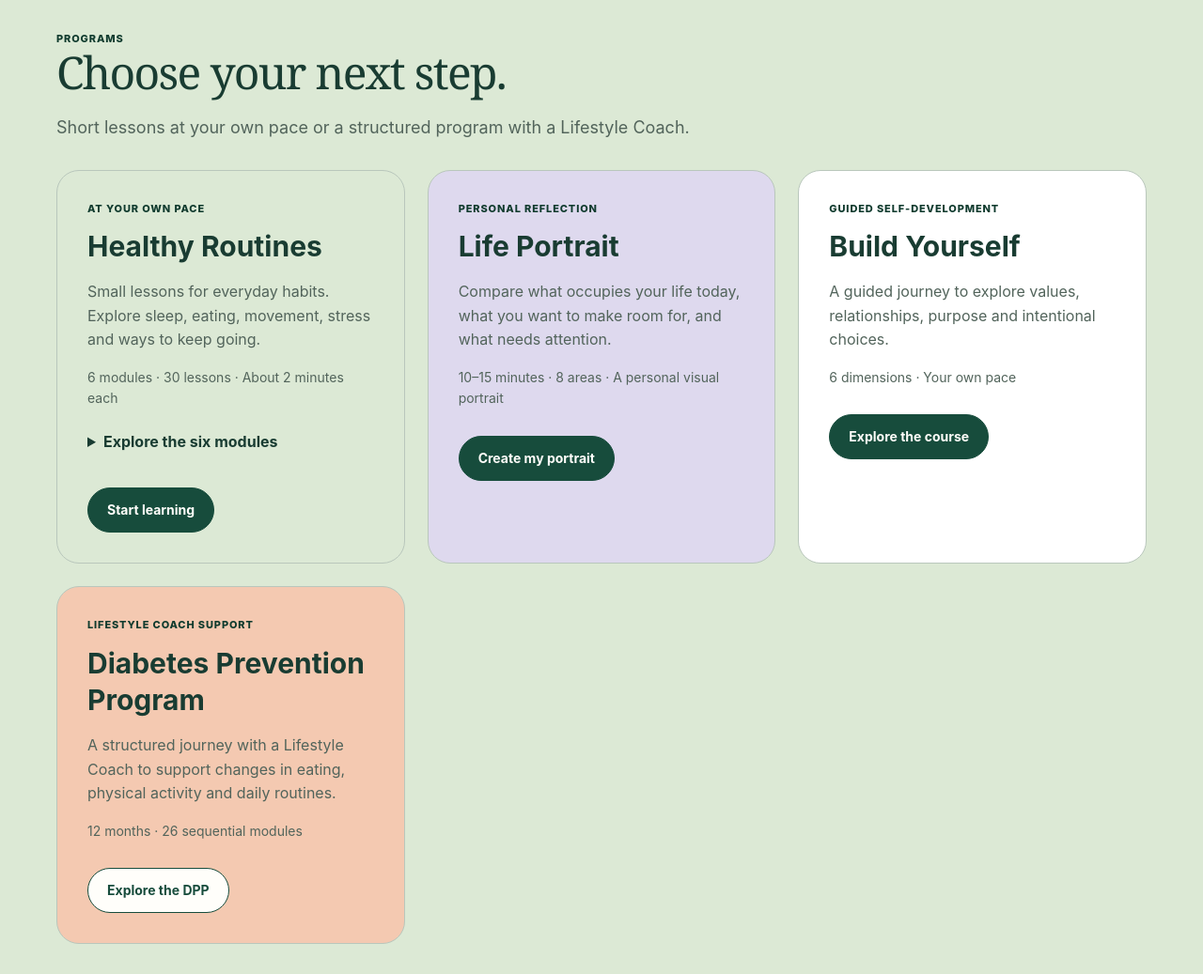
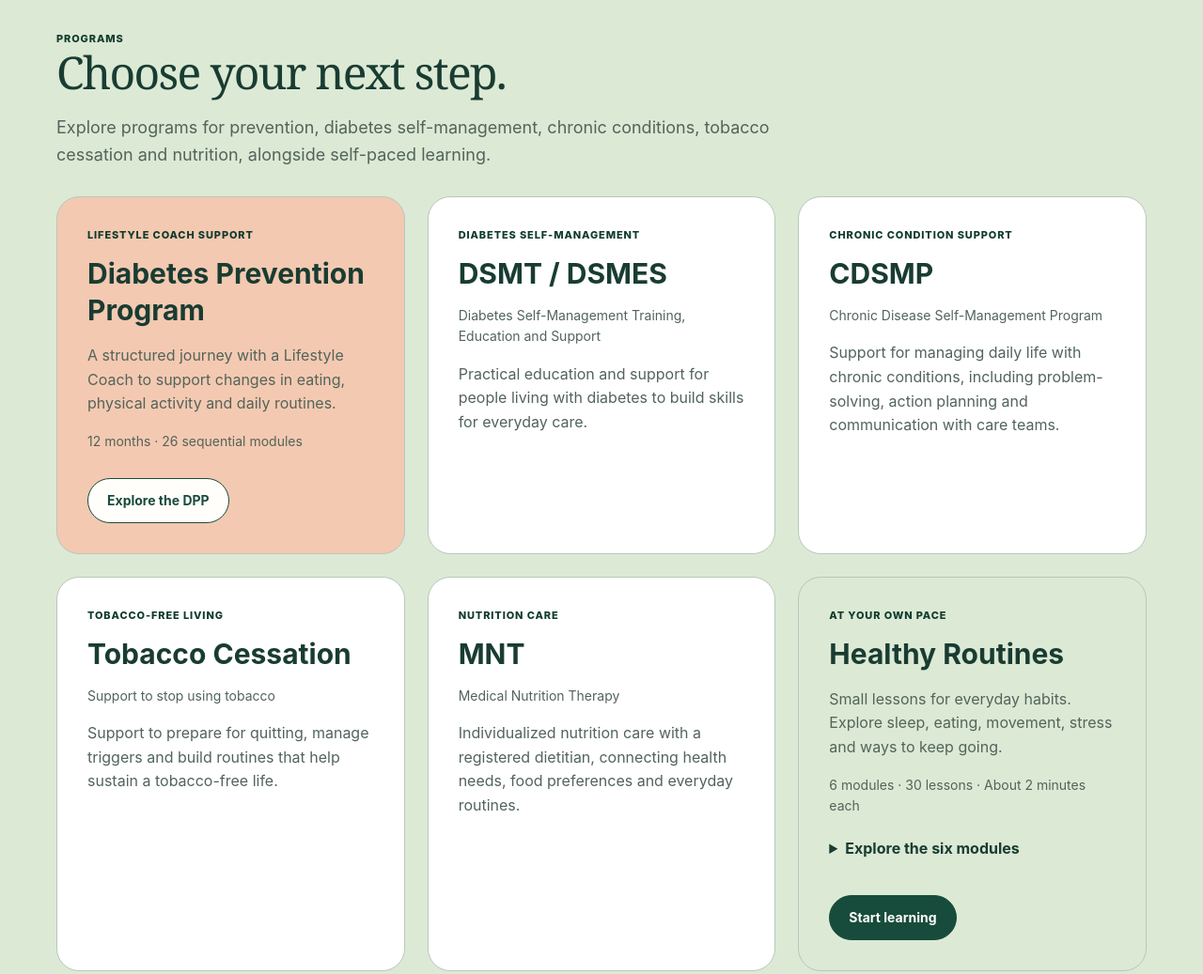
Before and after one commit to lclarete-test/upnext-care, a plain HTML site: page index.html in a window 1280 px wide. Shown: the part 1420-2457 px from the top of the page at 94% size. Drawn offline with Linux system fonts and the light colour scheme.

Commit message:
Add DSMT/DSMES, CDSMP, tobacco cessation and MNT to program catalog

```diff
--- a/index.html
+++ b/index.html
@@ -87,10 +87,13 @@
 </div>
 </section>
     <section class="section build" id="programs">
-<div class="wrap"><div class="program-heading"><div class="eyebrow">Programs</div><h2>Choose your next step.</h2><p>Short lessons at your own pace or a structured program with a Lifestyle Coach.</p></div>
-<div class="landing-programs"><article class="landing-program"><div class="eyebrow">At your own pace</div><h3>Healthy Routines</h3><p>Small lessons for everyday habits. Explore sleep, eating, movement, stress and ways to keep going.</p><p class="program-facts">6 modules · 30 lessons · About 2 minutes each</p><details><summary>Explore the six modules</summary><ol><li>Building Habits</li><li>Sleep habits</li><li>Everyday eating</li><li>Movement in your routine</li><li>Stress and support</li><li>Maintaining habits</li></ol></details><a class="button" href="healthy-routines/">Start learning</a></article>
+<div class="wrap"><div class="program-heading"><div class="eyebrow">Programs</div><h2>Choose your next step.</h2><p>Explore programs for prevention, diabetes self-management, chronic conditions, tobacco cessation and nutrition, alongside self-paced learning.</p></div>
+<div class="landing-programs"><article class="landing-program"><div class="eyebrow">Lifestyle Coach support</div><h3>Diabetes Prevention Program</h3><p>A structured journey with a Lifestyle Coach to support changes in eating, physical activity and daily routines.</p><p class="program-facts">12 months · 26 sequential modules</p><a class="button secondary" href="dpp/?lang=en">Explore the DPP</a></article><article class="landing-program"><div class="eyebrow">Diabetes self-management</div><h3>DSMT / DSMES</h3><p class="program-facts">Diabetes Self-Management Training, Education and Support</p><p>Practical education and support for people living with diabetes to build skills for everyday care.</p></article>
+<article class="landing-program"><div class="eyebrow">Chronic condition support</div><h3>CDSMP</h3><p class="program-facts">Chronic Disease Self-Management Program</p><p>Support for managing daily life with chronic conditions, including problem-solving, action planning and communication with care teams.</p></article>
+<article class="landing-program"><div class="eyebrow">Tobacco-free living</div><h3>Tobacco Cessation</h3><p class="program-facts">Support to stop using tobacco</p><p>Support to prepare for quitting, manage triggers and build routines that help sustain a tobacco-free life.</p></article>
+<article class="landing-program"><div class="eyebrow">Nutrition care</div><h3>MNT</h3><p class="program-facts">Medical Nutrition Therapy</p><p>Individualized nutrition care with a registered dietitian, connecting health needs, food preferences and everyday routines.</p></article><article class="landing-program"><div class="eyebrow">At your own pace</div><h3>Healthy Routines</h3><p>Small lessons for everyday habits. Explore sleep, eating, movement, stress and ways to keep going.</p><p class="program-facts">6 modules · 30 lessons · About 2 minutes each</p><details><summary>Explore the six modules</summary><ol><li>Building Habits</li><li>Sleep habits</li><li>Everyday eating</li><li>Movement in your routine</li><li>Stress and support</li><li>Maintaining habits</li></ol></details><a class="button" href="healthy-routines/">Start learning</a></article>
 <article class="landing-program"><div class="eyebrow">Personal reflection</div><h3>Life Portrait</h3><p>Compare what occupies your life today, what you want to make room for, and what needs attention.</p><p class="program-facts">10–15 minutes · 8 areas · A personal visual portrait</p><a class="button" href="life-portrait/">Create my portrait</a></article>
-<article class="landing-program"><div class="eyebrow">Guided self-development</div><h3>Build Yourself</h3><p>A guided journey to explore values, relationships, purpose and intentional choices.</p><p class="program-facts">6 dimensions · Your own pace</p><a class="button" href="build-yourself/?lang=en">Explore the course</a></article><article class="landing-program"><div class="eyebrow">Lifestyle Coach support</div><h3>Diabetes Prevention Program</h3><p>A structured journey with a Lifestyle Coach to support changes in eating, physical activity and daily routines.</p><p class="program-facts">12 months · 26 sequential modules</p><a class="button secondary" href="dpp/?lang=en">Explore the DPP</a></article></div></div>
+<article class="landing-program"><div class="eyebrow">Guided self-development</div><h3>Build Yourself</h3><p>A guided journey to explore values, relationships, purpose and intentional choices.</p><p class="program-facts">6 dimensions · Your own pace</p><a class="button" href="build-yourself/?lang=en">Explore the course</a></article></div></div>
 </section>
     <section class="section" id="dpp">
 <div class="wrap dpp-shell">
@@ -174,7 +177,7 @@
 <script src="upnext-forms.js?v=20261010-posthog">
 </script>
   <script>document.querySelectorAll('a[href^="dpp/"]').forEach(link=>link.addEventListener('click',()=>window.gtag?.('event','select_content',{content_type:'program',item_id:'dpp',language:new URL(link.href).searchParams.get('lang')})));</script>
-<script src="shared-public-nav.js?v=20261021-conversion1"></script><script src="public-ux.js?v=20261019-life-portrait1"></script>
+<script src="shared-public-nav.js?v=20261021-conversion1"></script><script src="public-ux.js?v=20261113-programs1"></script>
 <script src="/hero-products.js?v=1"></script>
 </body>
 </html>
```
